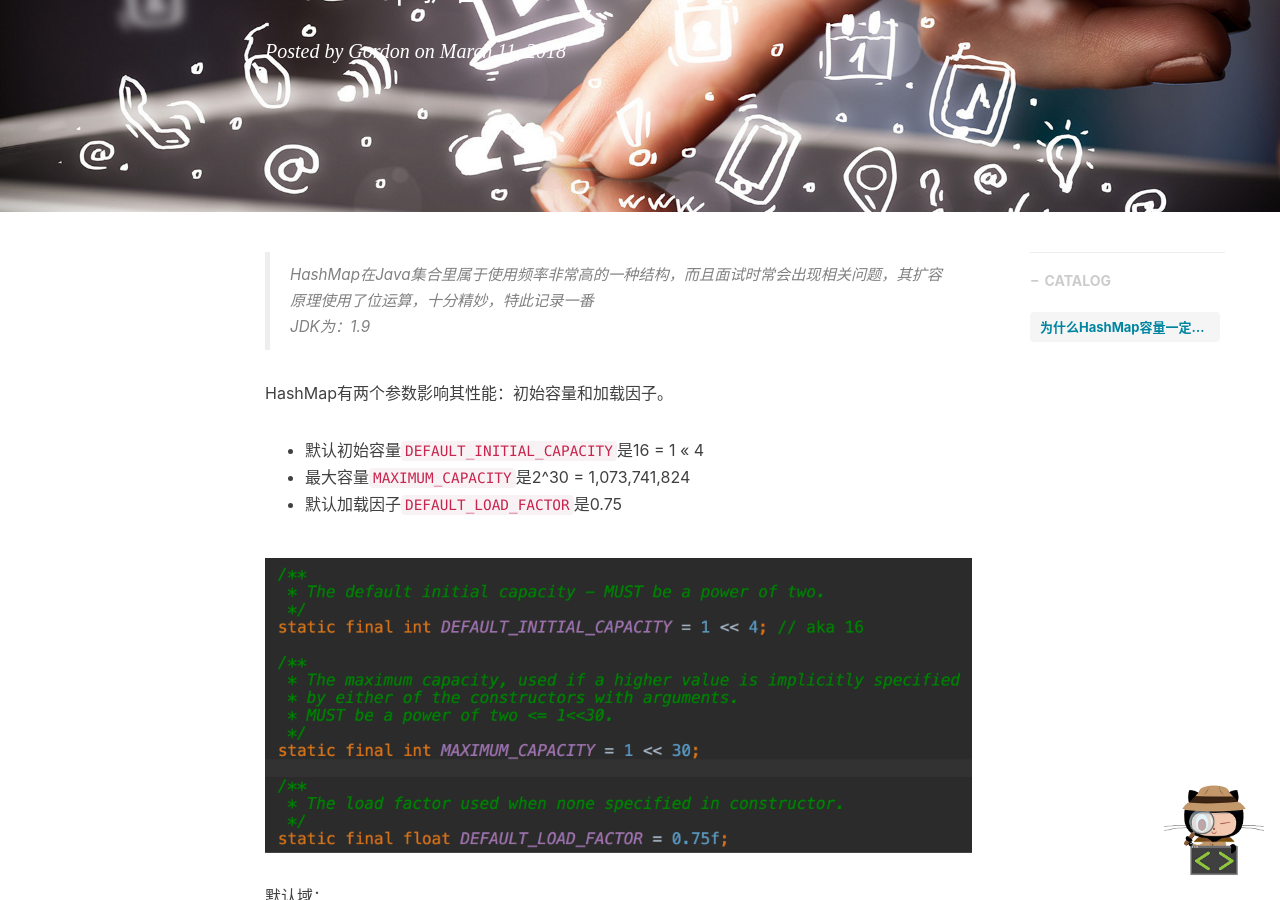
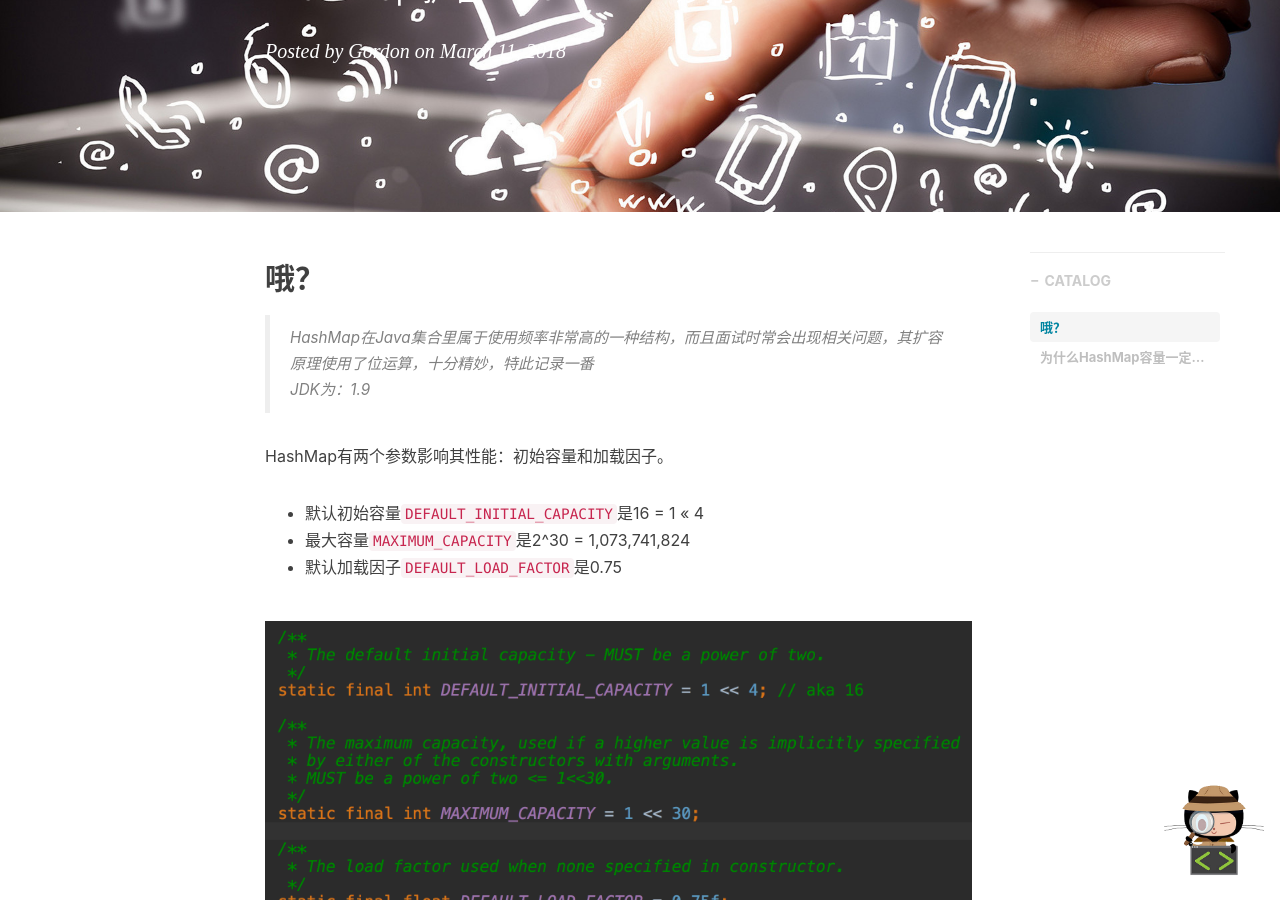
Before and after one commit to Gordon-Deng/Gordon-Deng.github.io, a Jekyll site: the page built from _posts/2018-03-11-hashmap-resize.markdown, in a window 1280 px wide and 900 px high, scrolled down 371 px. Built offline with Jekyll 4.4.1, drawn with Linux system fonts in a browser that asks for light colours; nearby versions of some CDN libraries; comment, search, counter and statistics services are not loaded.

Commit message:
blog-edit hashmap_resize

```diff
--- a/_posts/2018-03-11-hashmap-resize.markdown
+++ b/_posts/2018-03-11-hashmap-resize.markdown
@@ -11,6 +11,8 @@ tags:
     - HashMap
     - Collection
 ---
+
+## 哦？
 
 > HashMap在Java集合里属于使用频率非常高的一种结构，而且面试时常会出现相关问题，其扩容原理使用了位运算，十分精妙，特此记录一番
 >
```
